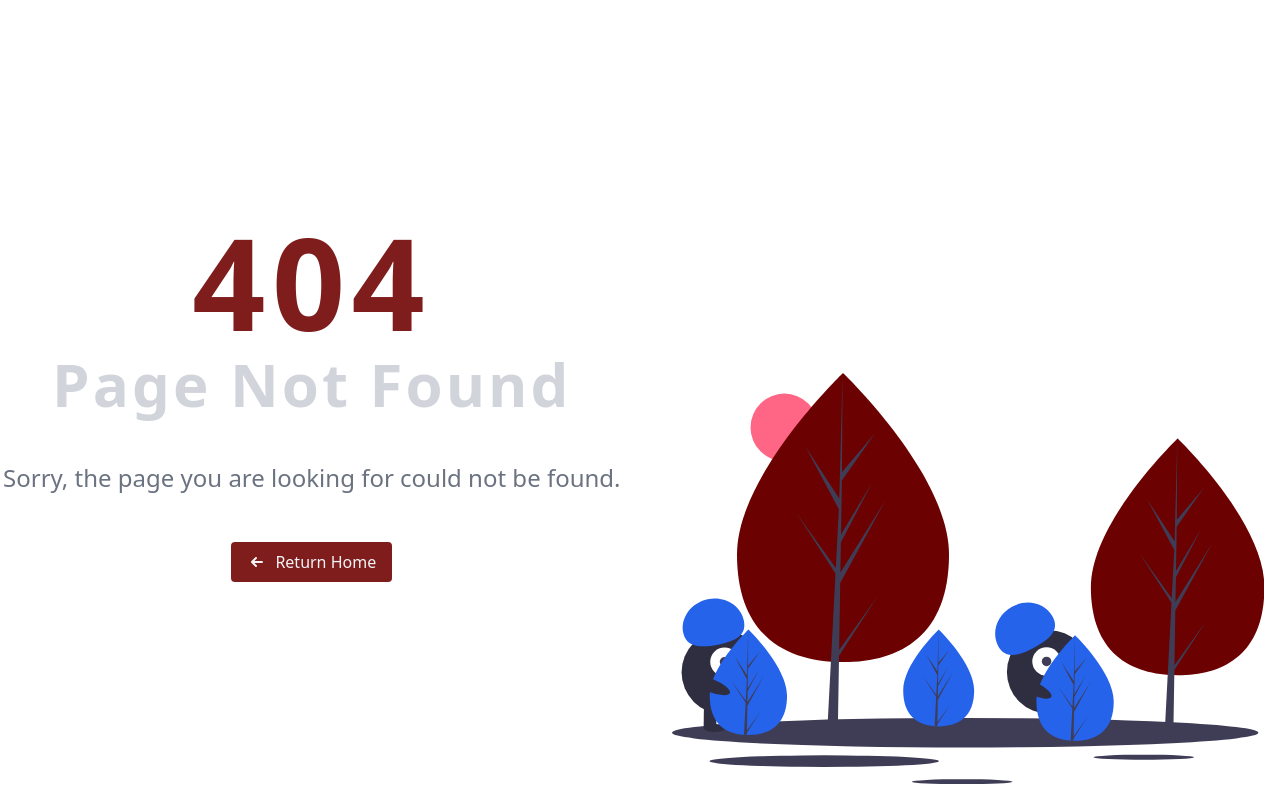
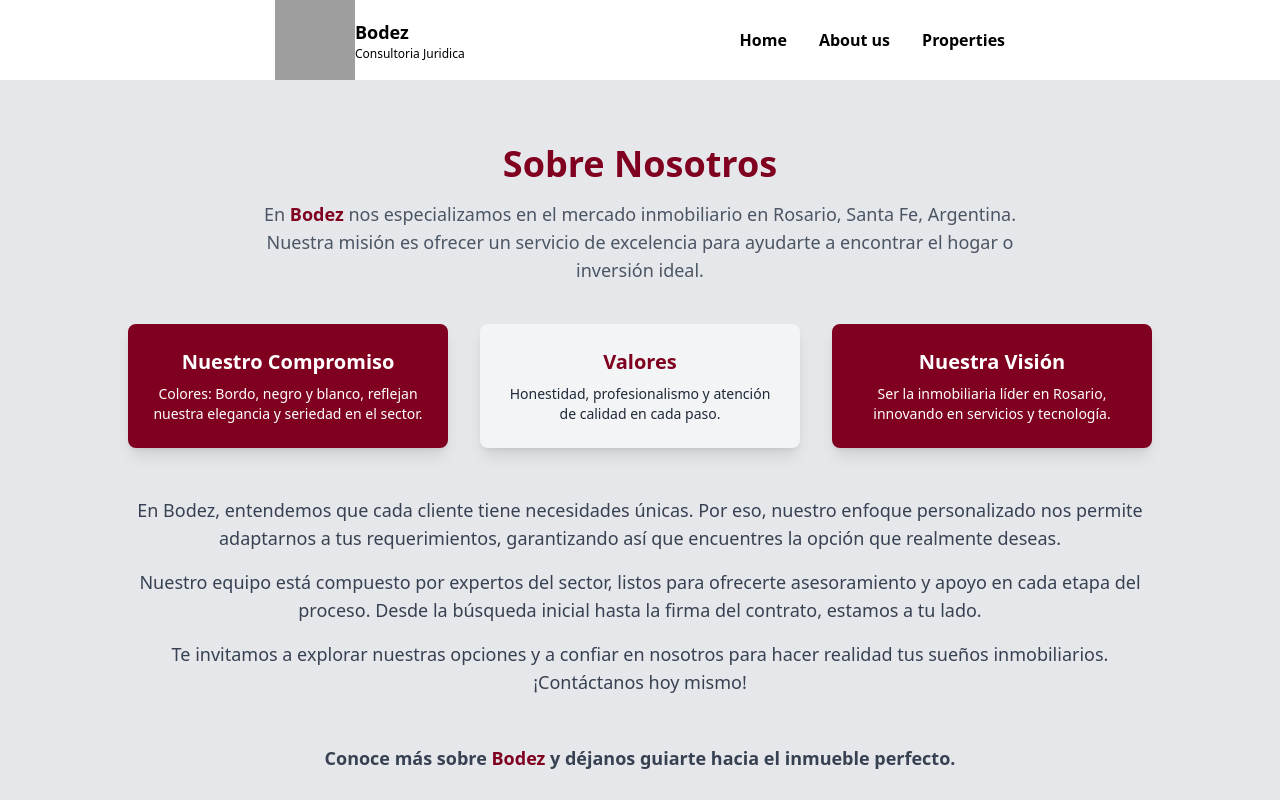
Before and after one commit to Nachobastianelli/BODEZ-Inmobiliaria, a React (Vite) app: page /aboutUs in a window 1280 px wide. Before the commit this address had no page. Shown: the top 800 px of the page. Built offline with nearby package versions, Linux system fonts and the light colour scheme; grey boxes are pictures that could not be loaded.

Commit message:
Agrego componente AboutUs y modifico estilos

```diff
--- a/index.html
+++ b/index.html
@@ -2,7 +2,7 @@
 <html lang="en">
   <head>
     <meta charset="UTF-8" />
-    <link rel="icon" type="image/svg+xml" href="/src/assets/file.png" />
+    <link rel="icon" type="image/svg+xml" href="/src/assets/BodezLogo.png" />
     <meta name="viewport" content="width=device-width, initial-scale=1.0" />
     <title>Bodez</title>
   </head>
--- a/package.json
+++ b/package.json
@@ -11,6 +11,7 @@
   },
   "dependencies": {
     "@tabler/icons-react": "^3.19.0",
+    "framer-motion": "^11.11.10",
     "react": "^18.2.0",
     "react-dom": "^18.2.0",
     "react-router-dom": "^6.27.0"
--- a/src/App.jsx
+++ b/src/App.jsx
@@ -1,14 +1,14 @@
-import CardItem from "./components/cardItem/CardItem";
-import Item from "./components/item/Item";
 import Login from "./components/login/Login";
 import NotFound from "./components/notFound/NotFound";
-import Dashboard from "./dashboard/Dashboard";
-import Header from "./header/Header";
+import Dashboard from "./components/dashboard/Dashboard";
+import Header from "./components/header/Header";
 import {
   createBrowserRouter,
   RouterProvider,
   Navigate,
 } from "react-router-dom";
+import About from "./components/about/About";
+import Footer from "./components/footer/Footer";
 
 function App() {
   const router = createBrowserRouter([
@@ -25,6 +25,17 @@ function App() {
       element: <NotFound />,
     },
     {
+      path: "aboutUs",
+      element: (
+        <div className="overflow-hidden">
+          <Header />
+          <About />
+
+          <Footer />
+        </div>
+      ),
+    },
+    {
       path: "/",
       element: <Navigate to="/home" replace />,
     },
--- /dev/null
+++ b/src/components/about/About.jsx
@@ -0,0 +1,130 @@
+import React from "react";
+import { motion } from "framer-motion";
+
+const About = () => {
+  return (
+    <section
+      className="bg-gray-200 text-gray-800 py-16 px-4 md:px-8 lg:px-16 overflow-hidden"
+      id="sobre-nosotros"
+    >
+      <div className="max-w-5xl mx-auto text-center">
+        {/* Título con animación de aparición */}
+        <motion.h2
+          className="text-4xl font-bold text-[#800020] mb-4"
+          initial={{ opacity: 0, y: -20 }}
+          animate={{ opacity: 1, y: 0 }}
+          transition={{ duration: 0.8 }}
+        >
+          Sobre Nosotros
+        </motion.h2>
+
+        {/* Descripción con animación de desvanecimiento */}
+        <motion.p
+          className="text-lg text-gray-600 mb-10 max-w-3xl mx-auto"
+          initial={{ opacity: 0 }}
+          animate={{ opacity: 1 }}
+          transition={{ delay: 0.2, duration: 0.8 }}
+        >
+          En <span className="text-[#800020] font-semibold">Bodez</span> nos
+          especializamos en el mercado inmobiliario en Rosario, Santa Fe,
+          Argentina. Nuestra misión es ofrecer un servicio de excelencia para
+          ayudarte a encontrar el hogar o inversión ideal.
+        </motion.p>
+
+        {/* Información en columnas con animación de deslizar */}
+        <div className="grid grid-cols-1 md:grid-cols-3 gap-8 mt-8">
+          {/* Bloque de Compromiso */}
+          <motion.div
+            className="bg-[#800020] text-white rounded-lg p-6 shadow-lg"
+            initial={{ opacity: 0, y: 50 }}
+            animate={{ opacity: 1, y: 0 }}
+            transition={{ delay: 0.4, duration: 0.8 }}
+          >
+            <h3 className="text-xl font-semibold mb-2">Nuestro Compromiso</h3>
+            <p className="text-sm">
+              Colores: Bordo, negro y blanco, reflejan nuestra elegancia y
+              seriedad en el sector.
+            </p>
+          </motion.div>
+
+          {/* Bloque de Valores */}
+          <motion.div
+            className="bg-gray-100 text-gray-800 rounded-lg p-6 shadow-lg"
+            initial={{ opacity: 0, y: 50 }}
+            animate={{ opacity: 1, y: 0 }}
+            transition={{ delay: 0.6, duration: 0.8 }}
+          >
+            <h3 className="text-xl font-semibold text-[#800020] mb-2">
+              Valores
+            </h3>
+            <p className="text-sm">
+              Honestidad, profesionalismo y atención de calidad en cada paso.
+            </p>
+          </motion.div>
+
+          {/* Bloque de Visión */}
+          <motion.div
+            className="bg-[#800020] text-white rounded-lg p-6 shadow-lg"
+            initial={{ opacity: 0, y: 50 }}
+            animate={{ opacity: 1, y: 0 }}
+            transition={{ delay: 0.8, duration: 0.8 }}
+          >
+            <h3 className="text-xl font-semibold mb-2">Nuestra Visión</h3>
+            <p className="text-sm">
+              Ser la inmobiliaria líder en Rosario, innovando en servicios y
+              tecnología.
+            </p>
+          </motion.div>
+        </div>
+
+        {/* Texto adicional */}
+        <motion.p
+          className="mt-12 text-lg text-gray-700"
+          initial={{ opacity: 0 }}
+          animate={{ opacity: 1 }}
+          transition={{ delay: 1, duration: 0.8 }}
+        >
+          En Bodez, entendemos que cada cliente tiene necesidades únicas. Por
+          eso, nuestro enfoque personalizado nos permite adaptarnos a tus
+          requerimientos, garantizando así que encuentres la opción que
+          realmente deseas.
+        </motion.p>
+
+        <motion.p
+          className="mt-4 text-lg text-gray-700"
+          initial={{ opacity: 0 }}
+          animate={{ opacity: 1 }}
+          transition={{ delay: 1.2, duration: 0.8 }}
+        >
+          Nuestro equipo está compuesto por expertos del sector, listos para
+          ofrecerte asesoramiento y apoyo en cada etapa del proceso. Desde la
+          búsqueda inicial hasta la firma del contrato, estamos a tu lado.
+        </motion.p>
+
+        <motion.p
+          className="mt-4 text-lg text-gray-700"
+          initial={{ opacity: 0 }}
+          animate={{ opacity: 1 }}
+          transition={{ delay: 1.4, duration: 0.8 }}
+        >
+          Te invitamos a explorar nuestras opciones y a confiar en nosotros para
+          hacer realidad tus sueños inmobiliarios. ¡Contáctanos hoy mismo!
+        </motion.p>
+
+        {/* Llamado a la acción final */}
+        <motion.p
+          className="mt-12 text-lg text-gray-700 font-semibold"
+          initial={{ opacity: 0 }}
+          animate={{ opacity: 1 }}
+          transition={{ delay: 1.6, duration: 0.8 }}
+        >
+          Conoce más sobre{" "}
+          <span className="text-[#800020] font-semibold">Bodez</span> y déjanos
+          guiarte hacia el inmueble perfecto.
+        </motion.p>
+      </div>
+    </section>
+  );
+};
+
+export default About;
--- a/src/dashboard/Dashboard.jsx
+++ b/src/components/dashboard/Dashboard.jsx
@@ -1,7 +1,7 @@
 import React from "react";
 import Header from "../header/Header";
-import Item from "../components/item/Item";
-import Footer from "../components/footer/Footer";
+import Item from "../item/Item";
+import Footer from "../footer/Footer";
 
 const Dashboard = () => {
   return (
--- a/src/components/footer/Footer.jsx
+++ b/src/components/footer/Footer.jsx
@@ -22,8 +22,14 @@ const Footer = () => {
           <br />
           <div className=" border border-b-[#FFEFD1]"></div>
           <br />
-          Contacto Cel.:341-6059288 - bodezconsultora@gmail.com Gruning Rosas
-          9002 - Rosario (C.P. 2000)
+          Contacto Cel.:341-6059288 - bodezconsultora@gmail.com{" "}
+          <a
+            className="hover:underline underline-offset-4 "
+            target="_blank"
+            href="https://www.google.com.ar/maps/@-32.9103358,-60.7602196,3a,75y,327.71h,82.38t/data=!3m7!1e1!3m5!1s5aB9mswuS8GkzxsvJPoC9A!2e0!6shttps:%2F%2Fstreetviewpixels-pa.googleapis.com%2Fv1%2Fthumbnail%3Fcb_client%3Dmaps_sv.tactile%26w%3D900%26h%3D600%26pitch%3D7.619361412533124%26panoid%3D5aB9mswuS8GkzxsvJPoC9A%26yaw%3D327.70625377903036!7i16384!8i8192?coh=205410&entry=ttu&g_ep=EgoyMDI0MTAyMy4wIKXMDSoASAFQAw%3D%3D"
+          >
+            Gruning Rosas 9002 - Rosario (C.P. 2000)
+          </a>
         </p>
       </div>
     </div>
--- a/src/header/Header.jsx
+++ b/src/components/header/Header.jsx
@@ -18,8 +18,12 @@ const Header = () => {
         </div>
       </a>
       <div className="flex  gap-8 font-semibold">
-        <a className={styleButton}>Home</a>
-        <a className={styleButton}>About us</a>
+        <a className={styleButton} href="home">
+          Home
+        </a>
+        <a className={styleButton} href="aboutUs">
+          About us
+        </a>
         <a className={styleButton}>Properties</a>
       </div>
     </div>
--- a/src/mock/CardData.jsx
+++ b/src/mock/CardData.jsx
@@ -116,6 +116,19 @@ const CardData = [
     imageUrl:
       "https://images.adsttc.com/media/images/5d34/e507/284d/d109/5600/0240/large_jpg/_FI.jpg?1563747560",
   },
+  {
+    id: 10,
+    title: "Alquiler - Residencia Torre Norte",
+    location: "Av. Urquiza 1234, Rosario, Argentina",
+    price: "U$S 120.000",
+    bedrooms: 3,
+    bathrooms: 2,
+    propertyType: "Casa",
+    status: "DESTACADO",
+    saleType: "ALQUILER",
+    imageUrl:
+      "https://static.vecteezy.com/system/resources/previews/022/903/424/non_2x/ai-generative-3d-modern-luxury-real-estate-house-for-sale-and-rent-luxury-property-concept-ai-generated-artwork-photo.jpg",
+  },
 ];
 
 export default CardData;
```
Also changed, not shown: src/components/cardDetail/CardDetail.jsx (added), 1 other file (tests, documents, lock files or other folders).
